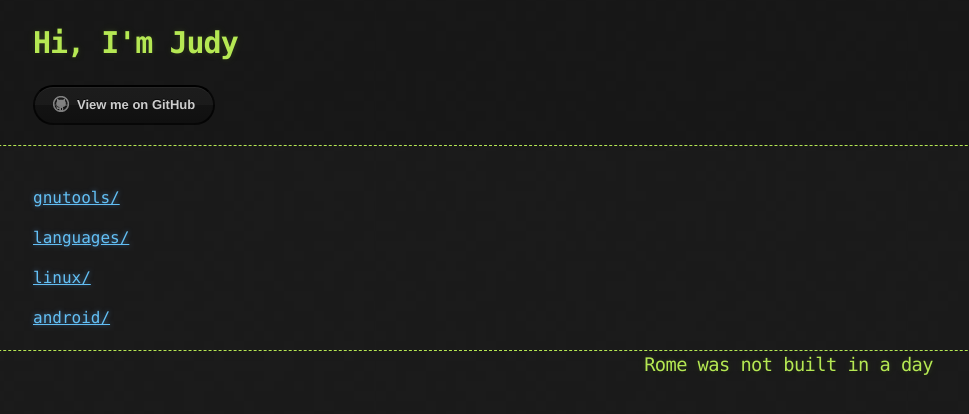
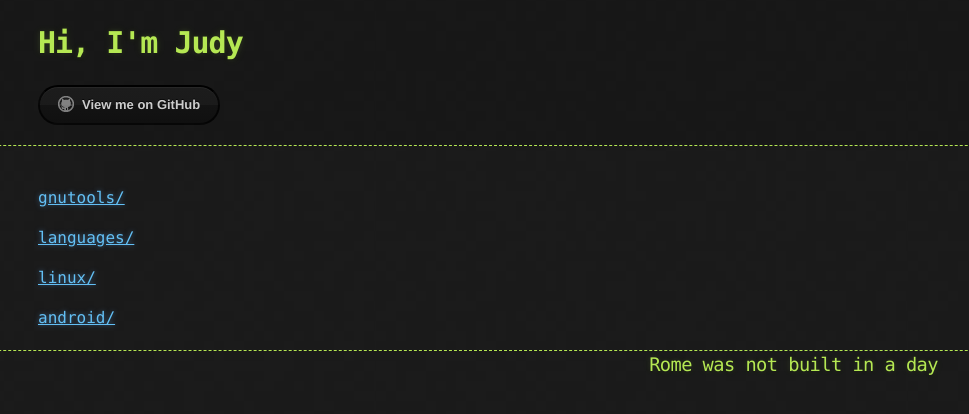
Before and after one commit to Shl4046/Shl4046.github.io, a Jekyll site: the page built from index.md, in a window 1280 px wide. Shown: the top 414 px of the page, without its empty margins (157-1126 px from the left). Built offline with Jekyll 4.4.1, drawn with Linux system fonts in a browser that asks for light colours.

Commit message:
update body margin 10px

```diff
--- a/_sass/jekyll-theme-hacker.scss
+++ b/_sass/jekyll-theme-hacker.scss
@@ -1,7 +1,7 @@
 @import "rouge-base16-dark";
 
 body {
-  margin: 0;
+  margin: 0 0 10px 10px;
   padding: 0;
   background: #151515 url("../images/bkg.png") 0 0;
   color: #eaeaea;
```
